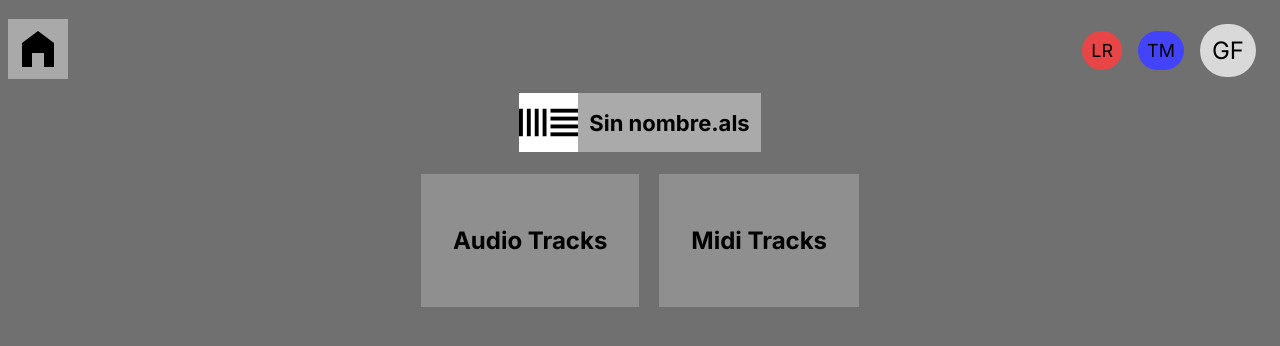
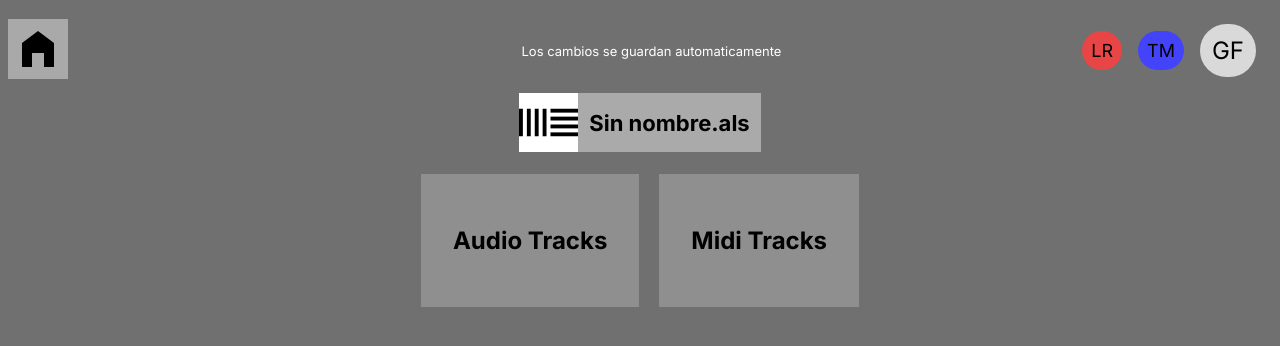
Before and after one commit to germaimo/gotya-frontend, a React (Create React App) app: page /proyecto in a window 1280 px wide. Shown: the top 346 px of the page. Built offline with nearby package versions, Linux system fonts and the light colour scheme.

Commit message:
anadido aviso de guardado autoamtico con animacion

```diff
--- a/src/index.css
+++ b/src/index.css
@@ -6,12 +6,12 @@ p {
   margin-inline-end: 0px;
 }
 
-h1{
+h1 {
   margin-block-start: 0;
   margin-block-end: 0;
 }
 
-ul{
+ul {
   list-style-type: none;
 }
 /*fin reset*/
@@ -49,7 +49,7 @@ body {
   font-weight: 800;
 }
 
-.proyectsContainer{
+.proyectsContainer {
   display: flex;
   flex-direction: row;
   flex-wrap: wrap;
@@ -92,7 +92,9 @@ body {
   border-bottom: 4px solid #515151;
 }
 
-.flex span, .nombreTrackAudio span, .nombreTrackMidi span {
+.flex span,
+.nombreTrackAudio span,
+.nombreTrackMidi span {
   border-right: 2px solid #5151514d;
   padding: 7px;
 }
@@ -108,45 +110,72 @@ body {
   margin-left: 14px;
 }
 
+/*proyecto.js*/
+.avisoGuardado {
+  font-size: 13px;
+  margin-left: 15em;
+  background: transparent;
+  color: white;
+  font-weight: 300;
+  display: flex;
+  position: absolute;
+  left: 25%;
+  animation: displayNone 1s forwards;
+  animation-delay: 7s;
+}
 
-/*proyecto.js*/
-nav{
+.avisoGuardando {
+  position: absolute;
+  font-size: 13px;
+  margin-left: 13em;
+  left:33%;
+  opacity: 0;
+  background: transparent;
+  color: white;
+  font-weight: 300;
+  display: flex;
+
+  animation: displayYes 14s forwards;
+  animation-delay: 10s;
+}
+
+nav {
   display: flex;
   justify-content: space-between;
-  align-items:center;
+  align-items: center;
 }
 
-nav p{
-  background: #D9D9D9;
-  padding: .5em;
+nav p {
+  background: #d9d9d9;
+  padding: 0.5em;
   border-radius: 50px;
   font-weight: 400;
   font-size: 24px;
 }
 
-ul{
+ul {
   display: flex;
   align-items: center;
 }
 
-li{
+li {
   padding-right: 1em;
 }
 
-.small{
+.small {
   font-size: 18px;
 }
 
-.color-0{
+.color-0 {
   background: #e84646;
 }
 
-.color-1{
+.color-1 {
   background: #4343fa;
 }
 
-.nombre{
-  background: #AAAAAA;
+.nombre {
+  background: #aaaaaa;
   width: fit-content;
   display: flex;
   align-items: center;
@@ -155,36 +184,37 @@ li{
   font-size: 22px;
 }
 
-.nombre span{
-  padding-left: .5em;
-  padding-right: .5em;
+.nombre span {
+  padding-left: 0.5em;
+  padding-right: 0.5em;
 }
 
-.contenedorCanales{
+.contenedorCanales {
   display: flex;
   width: fit-content;
   margin: 0 auto;
   gap: 20px;
 }
 
-.contenedorCanal{
-  background: #8F8F8F;
-    padding: 2em;
+.contenedorCanal {
+  background: #8f8f8f;
+  padding: 2em;
 }
 
-.contenedorCanal h2{
+.contenedorCanal h2 {
   text-align: center;
 }
 
-.nombreTrackAudio{
-  background: #F6F464;
+.nombreTrackAudio {
+  background: #f6f464;
 }
 
-.nombreTrackMidi{
-  background: #FF8DA5;
+.nombreTrackMidi {
+  background: #ff8da5;
 }
 
-.nombreTrackAudio, .nombreTrackMidi{
+.nombreTrackAudio,
+.nombreTrackMidi {
   display: flex;
   align-items: center;
   border: 4px solid #515151;
@@ -203,7 +233,7 @@ li{
   transform: translateY(40%);
   width: 30px;
   height: 30px;
-  background-color: #D9D9D9;
+  background-color: #d9d9d9;
   border-radius: 50%;
   display: flex;
   justify-content: center;
@@ -217,7 +247,7 @@ textarea:focus + .circuloUsuario {
   display: flex;
 }
 
-.circuloUsuarioLR{
+.circuloUsuarioLR {
   position: absolute;
   right: -10px;
   top: 50%;
@@ -233,7 +263,7 @@ textarea:focus + .circuloUsuario {
   font-size: 16px;
 }
 
-.circuloUsuarioTM{
+.circuloUsuarioTM {
   position: absolute;
   right: -10px;
   top: 50%;
@@ -249,14 +279,13 @@ textarea:focus + .circuloUsuario {
   font-size: 16px;
 }
 
-
 .hidden-item1 {
   opacity: 0;
   animation: fadeIn 1s forwards;
   animation-delay: 6s;
 }
 
-.hidden-item2{
+.hidden-item2 {
   opacity: 0;
   animation: fadeIn 1s forwards;
   animation-delay: 7s;
@@ -270,3 +299,21 @@ textarea:focus + .circuloUsuario {
     opacity: 1; /* Estado final */
   }
 }
+
+@keyframes displayNone {
+  from {
+    display: flex; /* Estado inicial */
+  }
+  to {
+    display: none; /* Estado final */
+  }
+}
+
+@keyframes displayYes {
+  0%, 100% {
+    opacity: 0;
+  }
+  50% {
+    opacity: 1;
+  }
+}
--- a/src/routes/Proyecto.js
+++ b/src/routes/Proyecto.js
@@ -82,6 +82,9 @@ const Proyecto = () => {
             </defs>
           </svg>
         </Link>
+
+        <p className="avisoGuardado">Los cambios se guardan automaticamente</p>
+        <p className="avisoGuardando">Guardando...</p>
 
         <ul>
           {usuarios.map((usuario, index) => (
```
